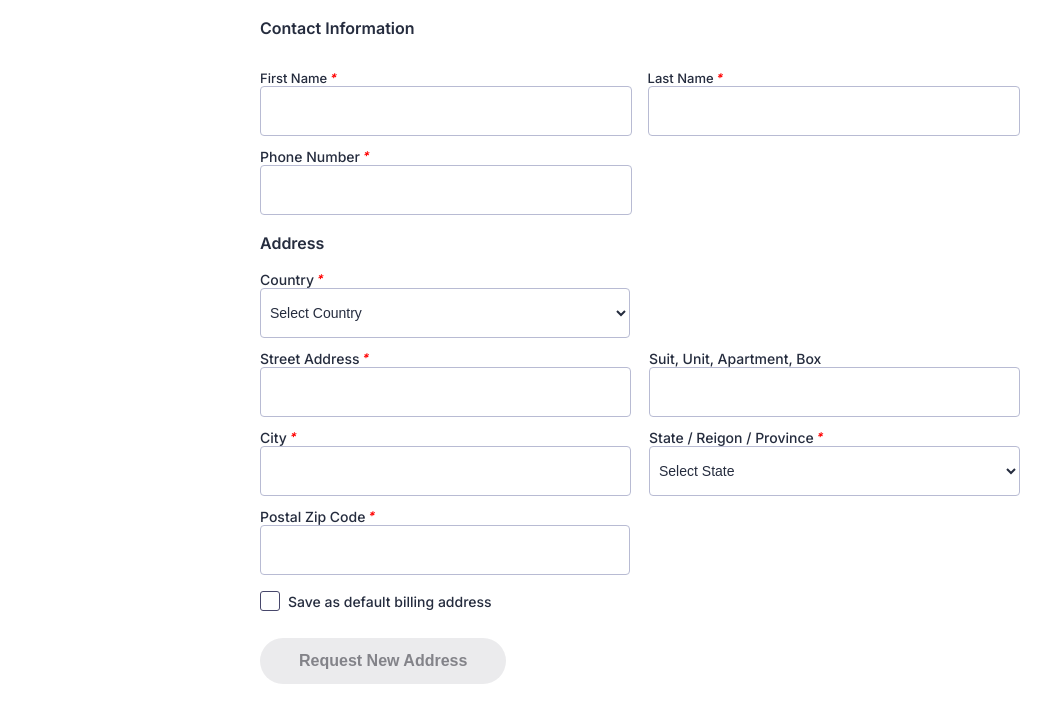
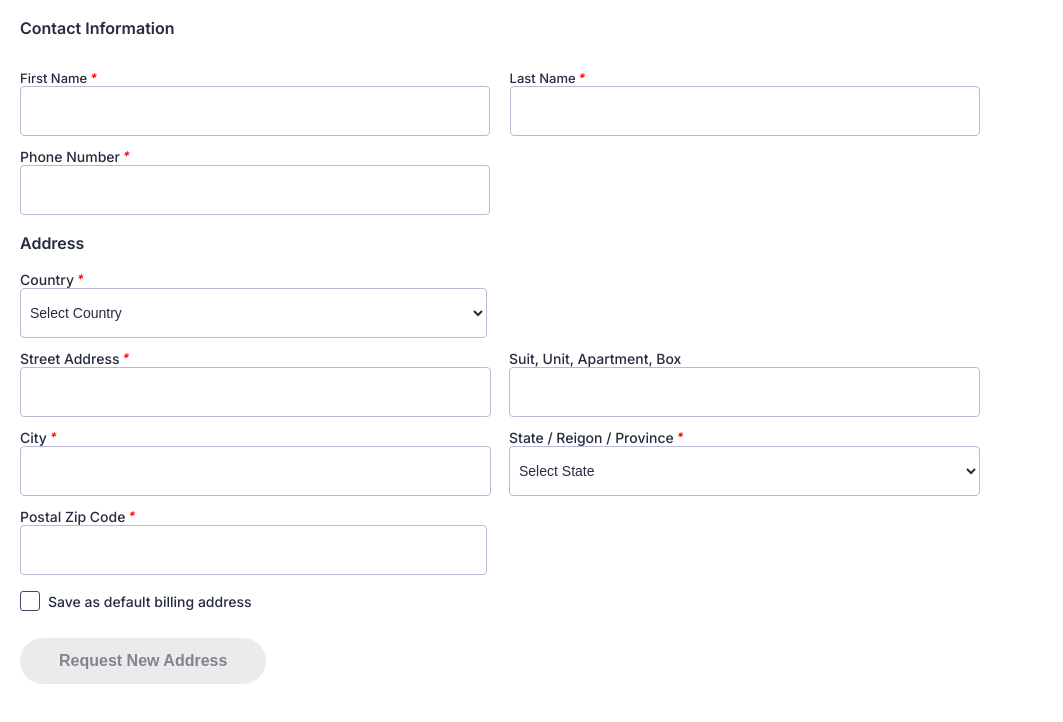
Before and after one commit to AlFakher2019/CRM-ZOHO-EU-SW-Request-New-Address-form, a plain HTML site: page index.html in a window 1280 px wide. Shown: the whole page, without its empty margins (0-1063 px from the left). Drawn offline with nearby package versions, Linux system fonts and the light colour scheme; no server answers.

Commit message:
.........

```diff
--- a/css/form.css
+++ b/css/form.css
@@ -89,9 +89,9 @@ ol, ul {
 	background:rgb(255, 255, 255);
 }
 .zf-templateWidth {
-	margin:0 auto;
+
 	padding: 0px 20px;
-	max-width: 800px;
+	max-width: 1000px;
     width: 100%;
     box-sizing: border-box;
 }
```
